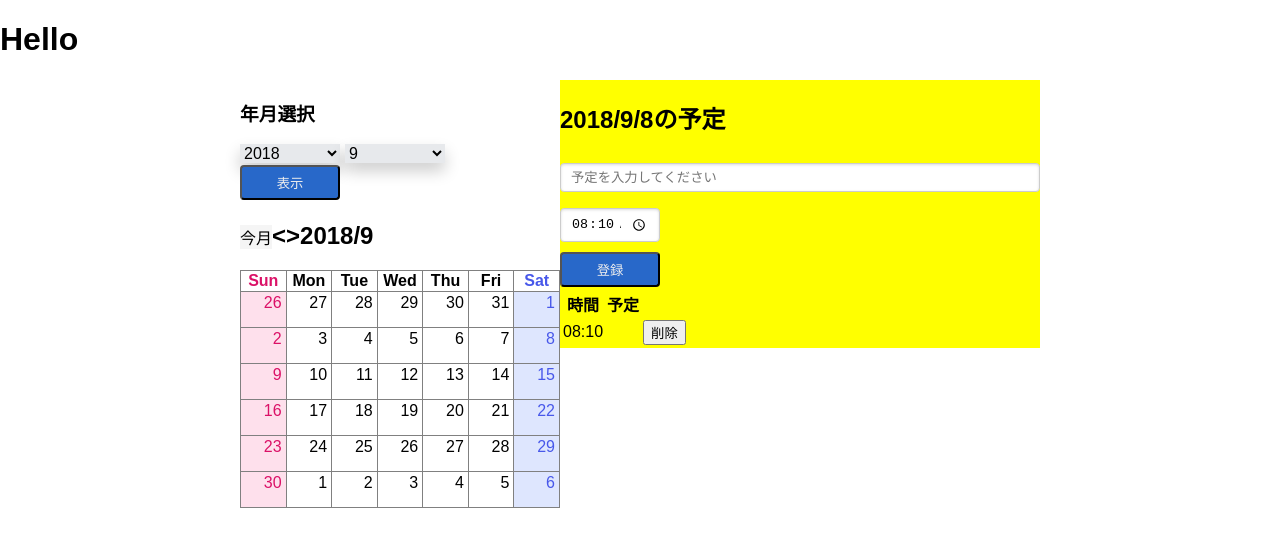
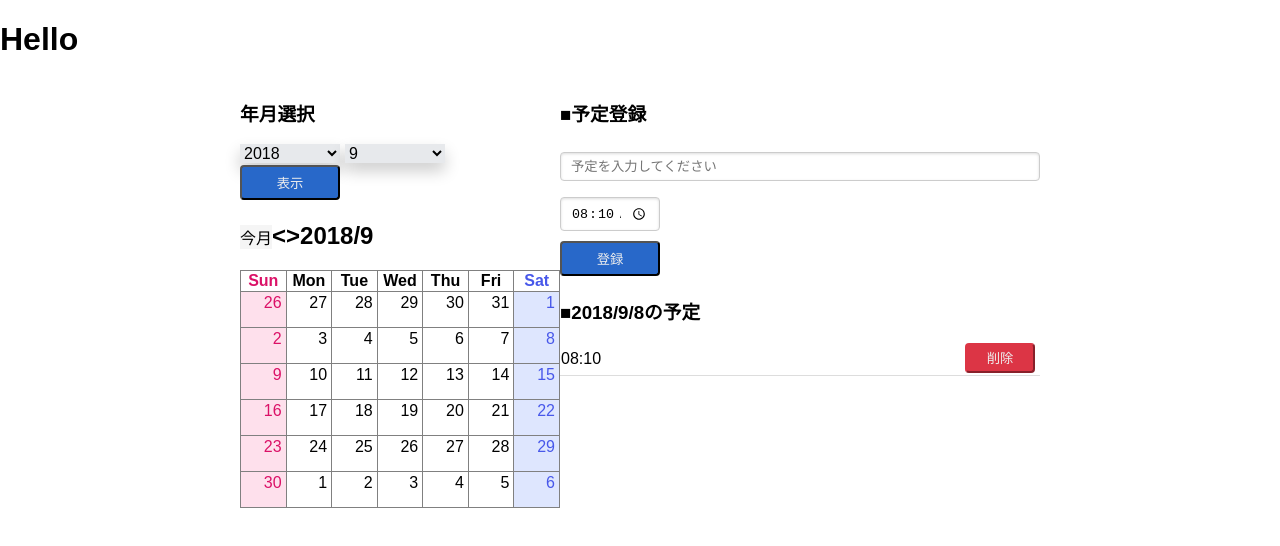
Before and after one commit to nargok/calender_app, a React (Create React App) app: page / in a window 1280 px wide. Both pictures are taken after a click on the button "登録". Shown: the top 546 px of the page. Built offline with nearby package versions, Linux system fonts and the light colour scheme.

Commit message:
予定テーブルのレイアウト変更

```diff
--- a/src/components/schedule/schedule.css
+++ b/src/components/schedule/schedule.css
@@ -18,3 +18,43 @@
 .input_time {
   width: 100px;
 }
+
+.schedule_table {
+  width: 100%;
+  box-sizing: border-box;
+  table-layout: fixed;
+  border-collapse: collapse;
+}
+
+.schedule_table thead {
+  text-align: left;
+}
+
+.schedule_table tbody tr {
+  border-bottom: 1px solid #ddd;
+}
+
+.item_time {
+  width: 15%;
+}
+
+.item_action {
+  text-align: right;
+  padding: 0 5px 0 0;
+}
+
+.delete_button {
+  display: inline-block;
+  width: 70px;
+  height: 30px;
+  background-color: #dc3545;
+  border-color: #dc3545;
+  border-radius: 4px;
+  color: #eee;
+  cursor: pointer;
+  margin-bottom: 2px;
+}
+
+.delete_button:hover {
+  opacity: 0.9;
+}
--- a/src/components/schedule/schedule.js
+++ b/src/components/schedule/schedule.js
@@ -57,17 +57,23 @@ class Schedule extends Component {
     const sortedSchedules = _.sortBy(schedules, ['time']);
     const items = sortedSchedules.map((schedule, index) => {
       return (
-        <tr key={index}>
-          <td>{schedule.time}</td>
-          <td>{schedule.todo}</td>
-          <td><button onClick={() => this.handleDeleteButton(schedule.id)}>削除</button></td>
+        <tr key={index} className="schedule_item">
+          <td className="item_time">{schedule.time}</td>
+          <td className="item_todo">{schedule.todo}</td>
+          <td className="item_action">
+            <button
+              className="delete_button"
+              onClick={() => this.handleDeleteButton(schedule.id)}>
+              削除
+            </button>
+          </td>
         </tr>
       )
     })
 
     return (
       <React.Fragment>
-        <h2>{date}の予定</h2>
+        <h3>■予定登録</h3>
         <div>
           <div>
             <input
@@ -92,12 +98,8 @@ class Schedule extends Component {
             </button>
           </div>
         </div>
-        <table>
-          <thead>
-            <tr>
-              <th>時間</th><th>予定</th>
-            </tr>
-          </thead>
+        <h3>■{date}の予定</h3>
+        <table className="schedule_table">
           <tbody>
             {items}
           </tbody>
--- a/src/index.css
+++ b/src/index.css
@@ -15,7 +15,6 @@ body {
 }
 
 .schedule_area {
-  background-color: #FF0;
   float: left;
   width: 60%;
 }
```
